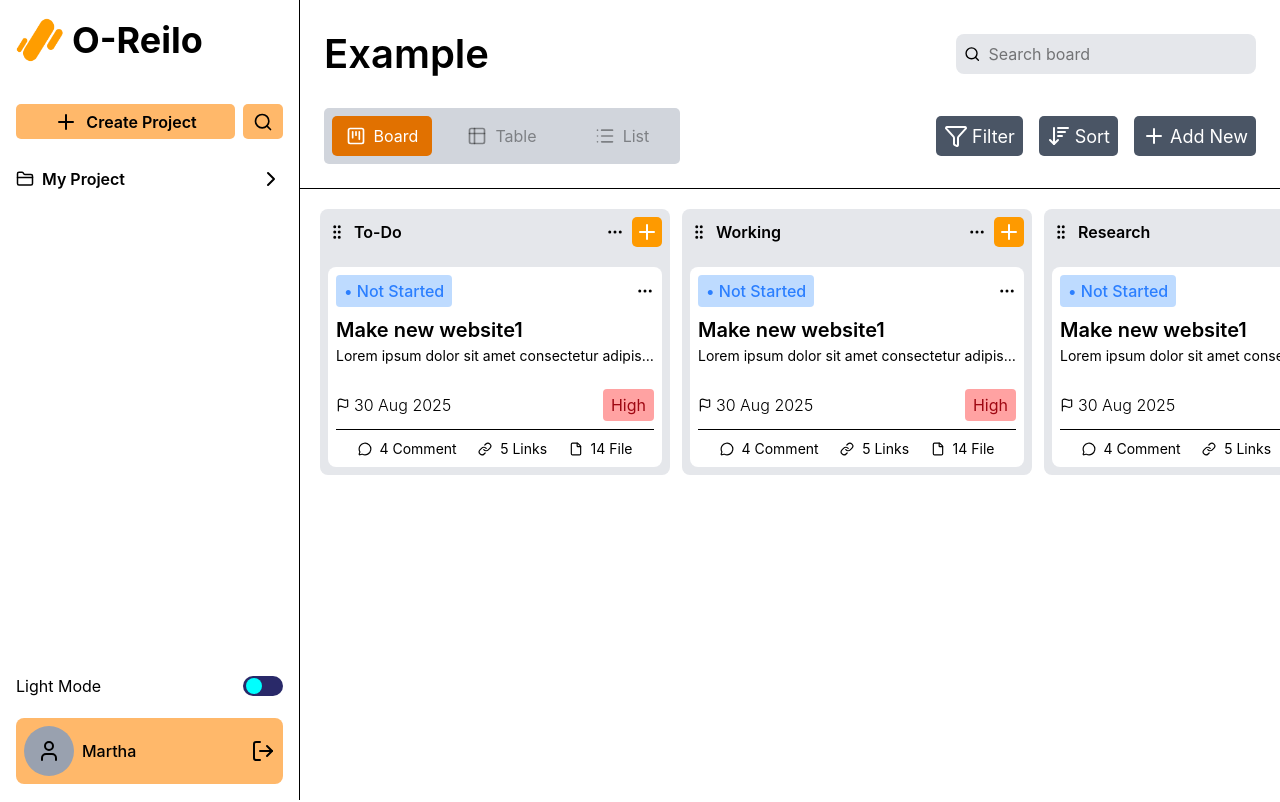
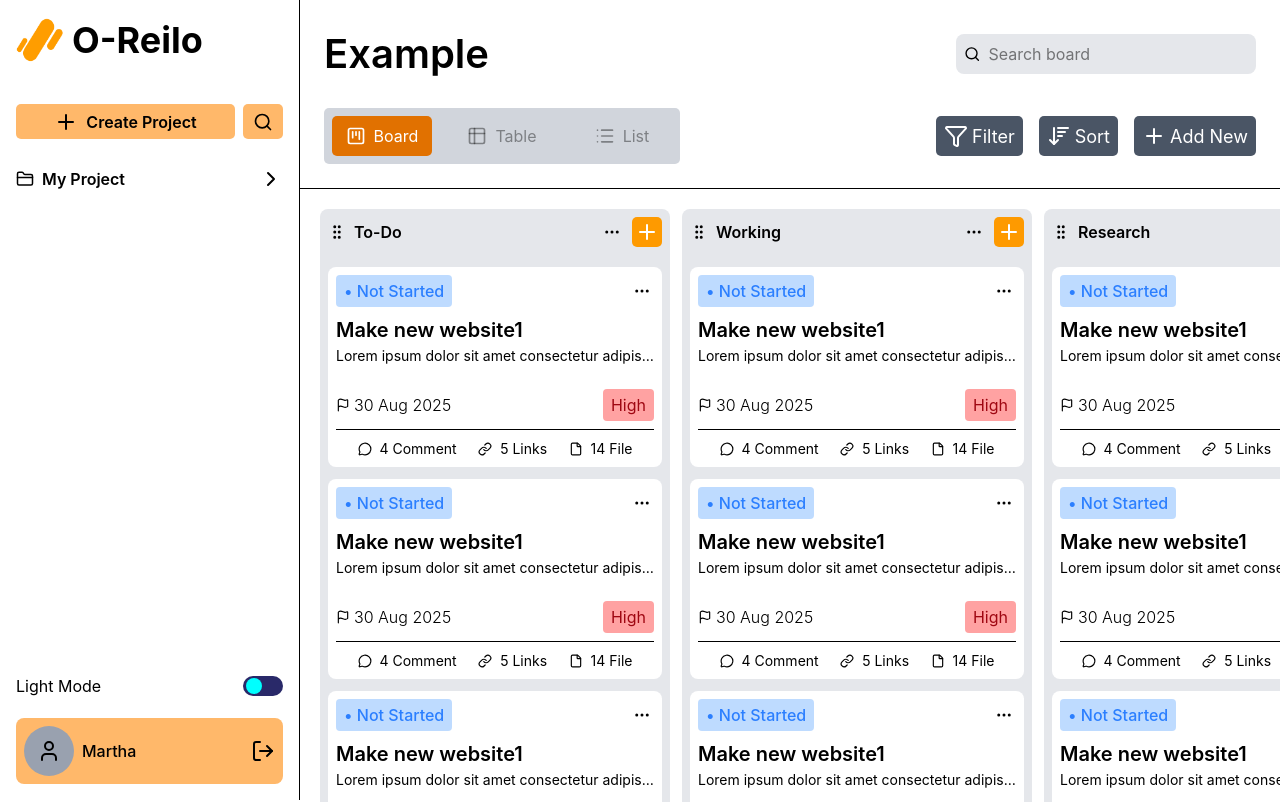
Before and after one commit to Zer0-Gravity/mini-react-project, a React (Vite) app in the folder kanban-app/: page / in a window 1280 px wide. Shown: the top 802 px of the page. Built offline with nearby package versions, Linux system fonts and the light colour scheme.

Commit message:
refactor: move button popover and the popover logic to its own component
- Add temporary array on kanban card

```diff
--- a/kanban-app/src/components/page/Kanban/KanbanBoard.tsx
+++ b/kanban-app/src/components/page/Kanban/KanbanBoard.tsx
@@ -1,5 +1,6 @@
 import { GripVertical, MoreHorizontal, Plus } from "lucide-react";
 import KanbanCard from "./KanbanCard";
+import ButtonPopOver from "../../utils/ButtonPopOver";
 
 function KanbanBoard() {
     return (
@@ -17,7 +18,11 @@ function KanbanBoard() {
                                 <h1 className="font-semibold">{item}</h1>
                             </div>
                             <div className="flex items-center gap-2">
-                                <MoreHorizontal size={18} />
+                                <ButtonPopOver
+                                    item={item}
+                                    icon={MoreHorizontal}
+                                    size={18}
+                                />
                                 <button className="bg-amber-500 w-7.5 h-7.5 place-items-center grid text-white rounded-[5px]">
                                     <Plus />
                                 </button>
--- a/kanban-app/src/components/page/Kanban/KanbanCard.tsx
+++ b/kanban-app/src/components/page/Kanban/KanbanCard.tsx
@@ -1,16 +1,25 @@
 import { File, Flag, Link, MessageCircle, MoreHorizontal } from "lucide-react";
 import type { ElementType } from "react";
+import ButtonPopOver from "../../utils/ButtonPopOver";
 
 function KanbanCard() {
     return (
-        <div className="mt-5">
-            <div className="h-50 bg-white p-2 flex flex-col gap-2 rounded-lg ">
+        <div className="mt-5 space-y-3">
+            {["1", "2", "3", "4"].map((item, index) => (
+                <div
+                    key={index}
+                    className="h-50 bg-white p-2 flex flex-col gap-2 rounded-lg "
+                >
                     {/* Card Header */}
                     <div className="flex justify-between items-center">
                         <p className="bg-blue-200 py-1 px-2 text-blue-500 font-medium rounded-sm">
                             • Not Started
                         </p>
-                    <MoreHorizontal size={18} />
+                        <ButtonPopOver
+                            item={item}
+                            icon={MoreHorizontal}
+                            size={18}
+                        />
                     </div>
 
                     {/* Card title */}
@@ -19,11 +28,11 @@ function KanbanCard() {
                             Make new website1
                         </h1>
                         <p className="truncate text-[14px]">
-                        Lorem ipsum dolor sit amet consectetur adipisicing elit.
-                        Debitis minus saepe nam dolores laborum nisi quas
-                        possimus deleniti obcaecati excepturi, accusantium
-                        asperiores quibusdam ex odit neque vitae quis laboriosam
-                        cumque!
+                            Lorem ipsum dolor sit amet consectetur adipisicing
+                            elit. Debitis minus saepe nam dolores laborum nisi
+                            quas possimus deleniti obcaecati excepturi,
+                            accusantium asperiores quibusdam ex odit neque vitae
+                            quis laboriosam cumque!
                         </p>
                     </div>
 
@@ -47,10 +56,19 @@ function KanbanCard() {
                             amount={4}
                             description="Comment"
                         />
-                    <CardBottom icon={Link} amount={5} description="Links" />
-                    <CardBottom icon={File} amount={14} description="File" />
+                        <CardBottom
+                            icon={Link}
+                            amount={5}
+                            description="Links"
+                        />
+                        <CardBottom
+                            icon={File}
+                            amount={14}
+                            description="File"
+                        />
                     </div>
                 </div>
+            ))}
         </div>
     );
 }
--- a/kanban-app/src/components/sidebar/Accordion.tsx
+++ b/kanban-app/src/components/sidebar/Accordion.tsx
@@ -1,37 +1,13 @@
-import {
-    offset,
-    useDismiss,
-    useFloating,
-    useInteractions,
-} from "@floating-ui/react";
 import { MoreVertical, File } from "lucide-react";
 import { AnimatePresence, motion } from "motion/react";
 import Popover from "../utils/Popover";
-import { usePopOver } from "../utils/store";
+import ButtonPopOver from "../utils/ButtonPopOver";
 
 interface AccordionType {
     isOpen: boolean;
 }
 
 function Accordion({ isOpen }: AccordionType) {
-    // const [activeId, setActiveId] = useState<string>("");
-    const { activePop, isPop } = usePopOver();
-
-    const { refs, floatingStyles, context } = useFloating({
-        placement: "right-start",
-        middleware: [offset(-10)],
-        open: activePop !== null,
-        onOpenChange: (open) => {
-            if (!open) isPop("");
-        },
-    });
-
-    //Use dismiss hook from floating UI
-    const dismiss = useDismiss(context);
-
-    //Get the prop for  interaction
-    const { getReferenceProps } = useInteractions([dismiss]);
-
     return (
         <AnimatePresence>
             {isOpen && (
@@ -62,26 +38,12 @@ function Accordion({ isOpen }: AccordionType) {
                                     <File size={20} />
                                     {item}
                                 </div>
-                                <button
-                                    className="p-0.75 rounded-full hover:bg-gray-300"
-                                    ref={
-                                        activePop === item
-                                            ? refs.setReference
-                                            : null
-                                    }
-                                    onClick={() => isPop(item)}
-                                    {...getReferenceProps()}
-                                >
-                                    <MoreVertical size={20} />
-                                </button>
+                                <ButtonPopOver
+                                    item={item}
+                                    icon={MoreVertical}
+                                    size={18}
+                                />
                             </div>
-
-                            {activePop === item && (
-                                <Popover
-                                    floating={refs.setFloating}
-                                    floatingStyle={floatingStyles}
-                                />
-                            )}
                         </motion.li>
                     ))}
                 </ul>
--- /dev/null
+++ b/kanban-app/src/components/utils/ButtonPopOver.tsx
@@ -0,0 +1,56 @@
+import {
+    offset,
+    useDismiss,
+    useFloating,
+    useInteractions,
+} from "@floating-ui/react";
+import { usePopOver } from "./store";
+import type { ElementType } from "react";
+import Popover from "./Popover";
+
+interface ButtonPopOverType {
+    item: string;
+    icon: ElementType;
+    size: number;
+}
+
+function ButtonPopOver({ item, icon: Icon, size }: ButtonPopOverType) {
+    const { activePop, isPop } = usePopOver();
+
+    const { refs, floatingStyles, context } = useFloating({
+        placement: "right-start",
+        middleware: [offset(-10)],
+        open: activePop !== null,
+        onOpenChange: (open) => {
+            if (!open) isPop("");
+        },
+    });
+
+    //Use dismiss hook from floating UI
+    const dismiss = useDismiss(context);
+
+    //Get the prop for  interaction
+    const { getReferenceProps } = useInteractions([dismiss]);
+
+    return (
+        <>
+            <button
+                className="p-0.75 rounded-full hover:bg-gray-300"
+                ref={activePop === item ? refs.setReference : null}
+                onClick={() => isPop(item)}
+                {...getReferenceProps()}
+            >
+                <Icon size={size} />
+            </button>
+
+            {activePop === item && (
+                <Popover
+                    floating={refs.setFloating}
+                    floatingStyle={floatingStyles}
+                />
+            )}
+        </>
+    );
+}
+
+export default ButtonPopOver;
```
Lines whose indentation alone changed are shown as unchanged.
